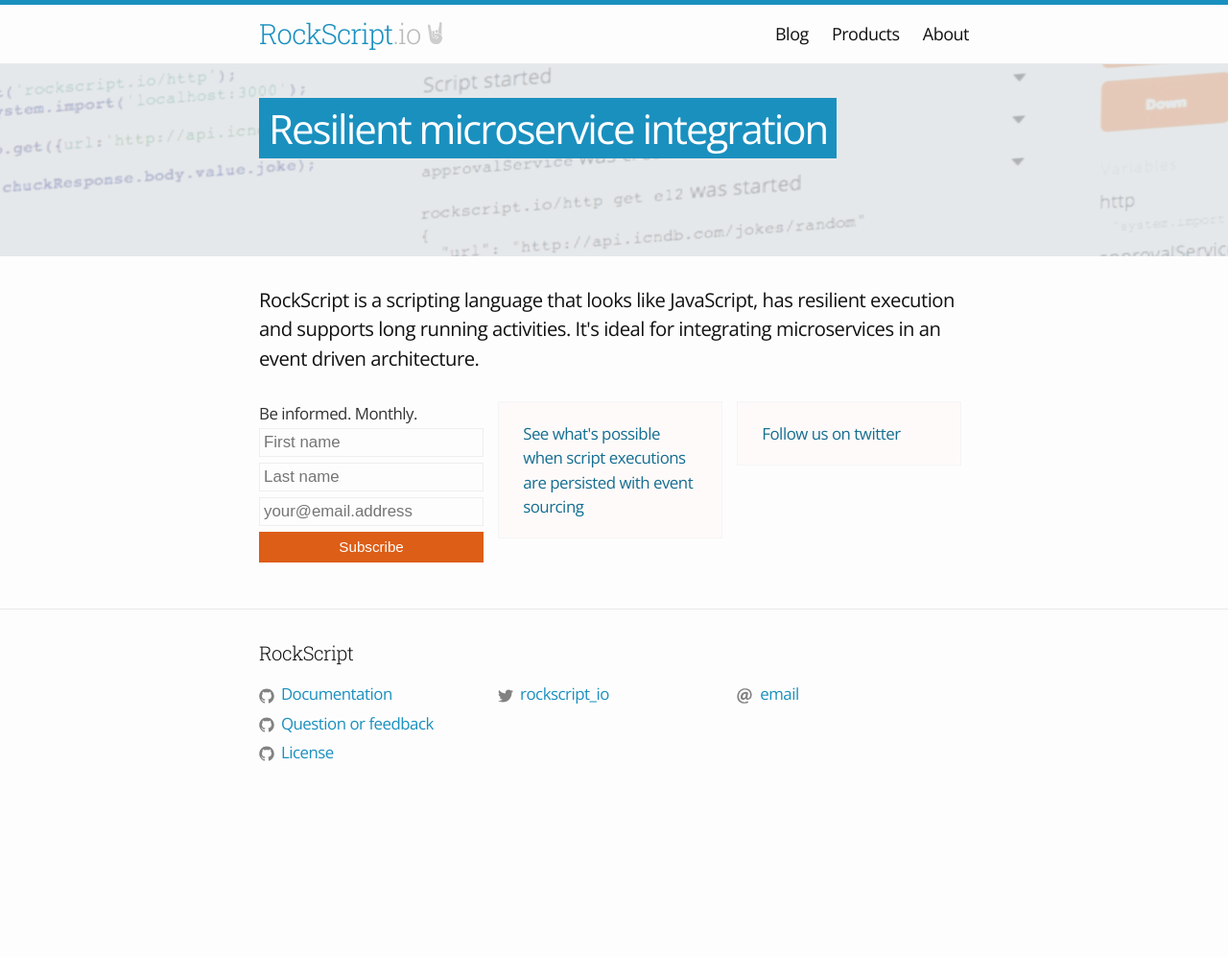
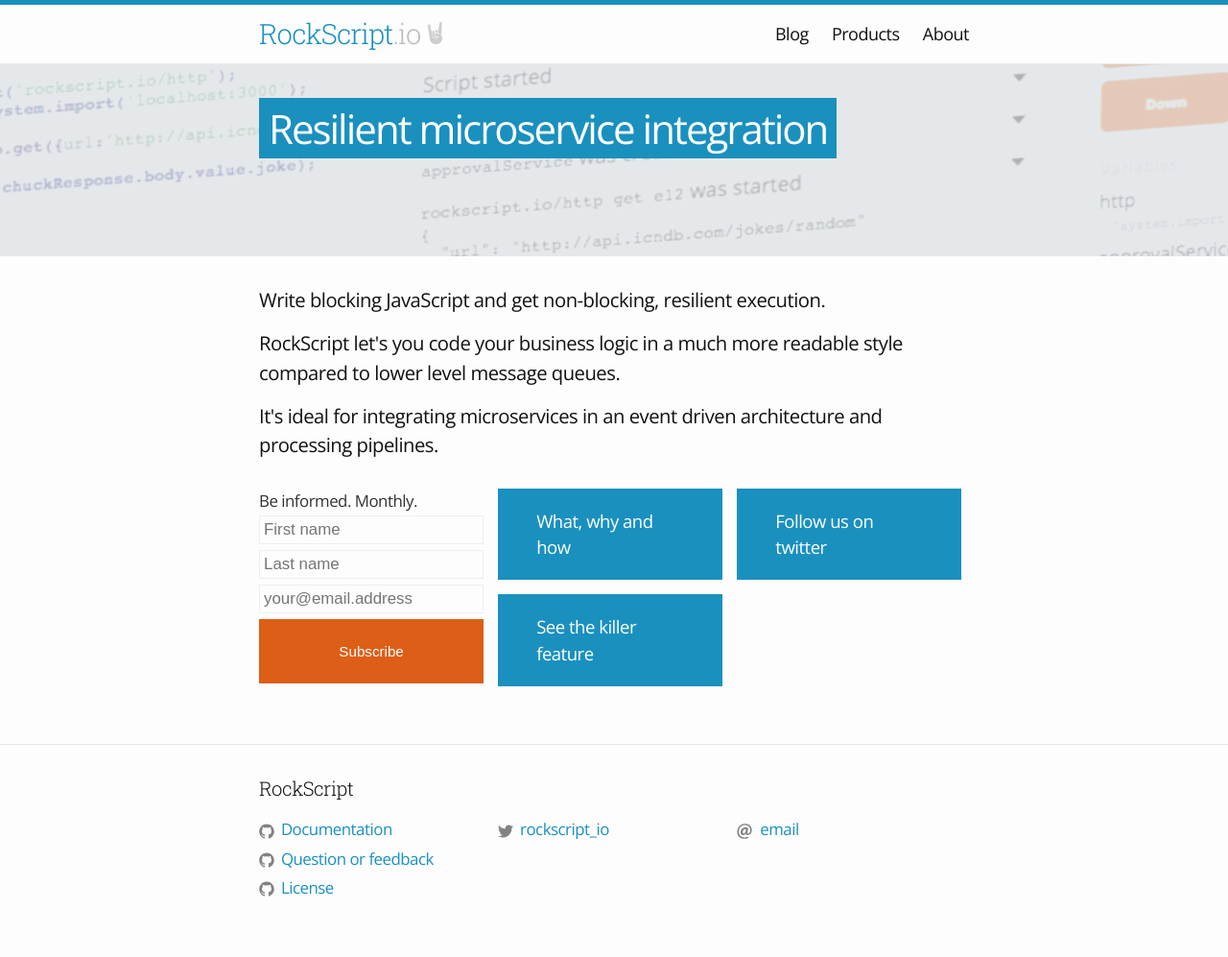
Before and after one commit to RockScript/rockscript.github.io, a Jekyll site: the page built from index.md, in a window 1280 px wide. Shown: the whole page at 96% size. Built offline with Jekyll 4.4.1, drawn with Linux system fonts in a browser that asks for light colours; before the commit the page ends 900 px from its top, so only the background shows below that.

Commit message:
Improved buttons and message

```diff
--- a/assets/main.scss
+++ b/assets/main.scss
@@ -59,6 +59,7 @@
 
 .newsletter-button input {
   width: 100%;
+  height: 67px;
 }
 
 .icon-email {
@@ -71,11 +72,12 @@
 
 a.light-grey-box, a.light-grey-box:visited {
   display: block;
-  color: darken($brand-color, 10%);
-  border: 1px solid #f5f5f5;
-  background-color: #fdfaf9;
+  background-color: #1a90bf;
+  color: white;
+  font-size: 1.1em;
   height: 100%;
-  padding: 20px 25px;
+  padding: 20px 40px;
+  margin-bottom: 15px;
 }
 
 .screenshot-border {
--- a/index.md
+++ b/index.md
@@ -14,10 +14,17 @@
   <div class="wrapper">
     <div class="home">
       <div class="description">
-        RockScript is a scripting language that looks like JavaScript,
-        has resilient execution and supports long running activities.
-        It's ideal for integrating microservices in an event driven
-        architecture.
+        <p>
+          Write blocking JavaScript and get non-blocking, resilient execution.
+        </p>
+        <p>
+          RockScript let's you code your business logic in a much more
+          readable style compared to lower level message queues.
+        </p>
+        <p>
+          It's ideal for integrating microservices in an event driven
+          architecture and processing pipelines.
+        </p>
       </div>
       <div class="footer-col-wrapper">
         <div class="footer-col footer-col-1">
@@ -45,8 +52,11 @@
           <!--End mc_embed_signup-->
         </div>
         <div class="footer-col footer-col-2">
+          <a class="light-grey-box" href="https://github.com/rockscript/rockscript/wiki">
+            What, why and how
+          </a>
           <a class="light-grey-box" href="/products#webui">
-            See what's possible when script executions are persisted with event sourcing
+            See the killer feature
           </a>
         </div>
         <div class="footer-col footer-col-3">
```
